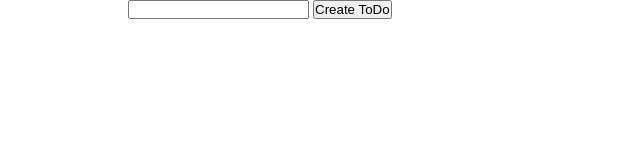
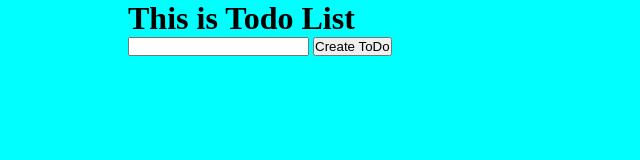
Before and after one commit to Iskanderovulan/todoitc, a plain HTML site: page index.html in a window 1280 px wide. Shown: the whole page, without its empty margins (0-640 px from the left). Drawn offline with Linux system fonts and the light colour scheme.

Commit message:
changes to gh

```diff
--- a/index.html
+++ b/index.html
@@ -12,6 +12,7 @@
 <body>
 
     <div class="container">
+        <h1>This is Todo List</h1>
         <form>
             <input type="text" id="message">
             <button>Create ToDo</button>
--- a/style.css
+++ b/style.css
@@ -2,6 +2,10 @@
     padding: 0;
     margin: 0;
     box-sizing: border-box;
+}
+
+body {
+    background-color: aqua;
 }
 
 .container {
```
